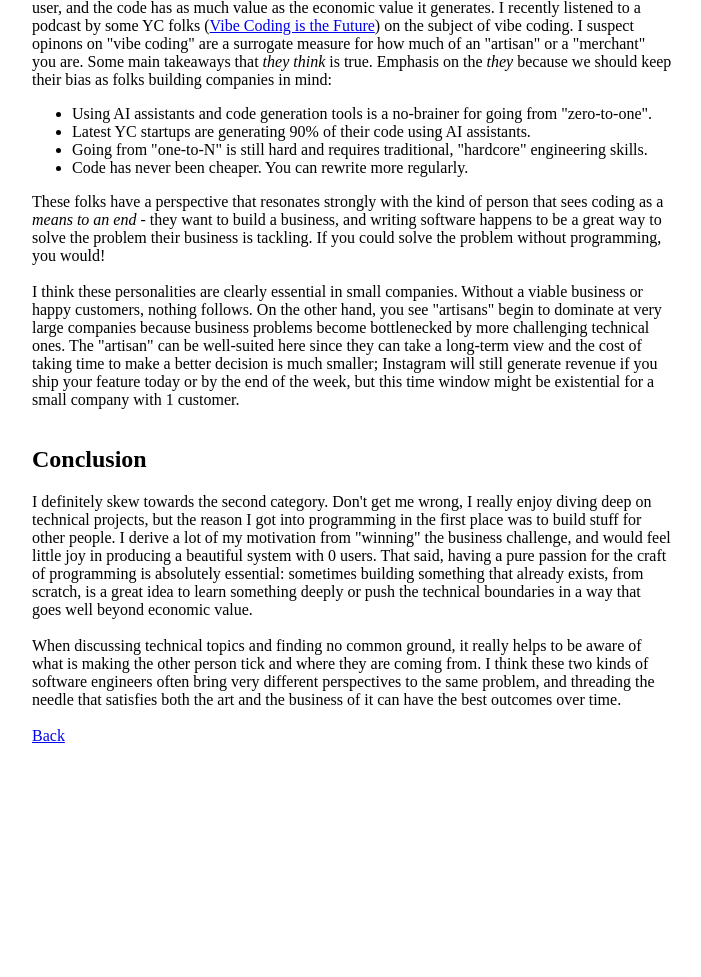
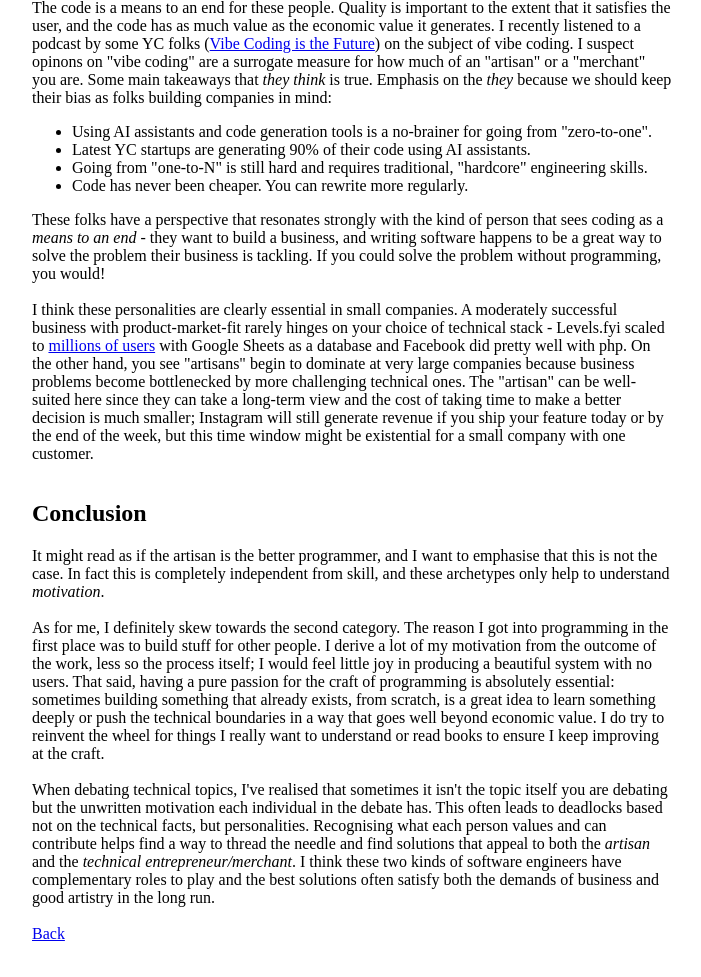
Before and after one commit to adityagoel4512/adityagoel4512.github.io, a plain HTML site: page essays/twoarchetypes.html in a window 1280 px wide. Shown: the part 703-1680 px from the top of the page, without its empty margins (288-989 px from the left). Before the commit the page ends 1504 px from the top, so only its background shows below. Drawn offline with Linux system fonts and the light colour scheme.

Commit message:
Two archetypes

```diff
--- a/essays/twoarchetypes.html
+++ b/essays/twoarchetypes.html
@@ -4,7 +4,7 @@
 <body style="max-width: 40rem; margin: 40px auto; padding: 1rem;">
     <h1>The two kinds of software engineer</h1>
 
-    I've realized that there are two rough clusters of engineers I've encountered, and understanding this it important to rationalize <i>why</i> different people are receptive to different kinds of arguments and what makes them tick.
+    I've realized that there are two rough clusters of engineers I've encountered. Understanding these archetypes helps rationalize <i>why</i> people make decisions in the way they do, and what makes them tick.
 
     <h2>The artisan</h2>
     To this engineer, the code they write is itself the end, not a means to some other outcome.
@@ -18,7 +18,8 @@
     In smaller startups where shipping fast and focussing on your user is essential to survive, I suspect it might be a challenge for the artisan, unless there is consensus on what is "good".
     The unfortunate thing about having lots of people with intense opinions, strongly held is that if the opinions are incompatible then nothing gets done.
     <br/><br/>
-    In a startup where you quickly want to ship and having the "incorrect answer" is worse than "doing nothing", this is untenable. You need pragmatic "merchants" who aren't afraid to break a few things to reach an outcome and for whom a right or wrong decision is not a binary outcome.
+    In a startup you want to ship quickly and having the "incorrect answer" and adapting is infinitely better than "doing nothing", and the strategy of the artisan can sometimes be untenable.
+    You need pragmatic "merchants" who aren't afraid to break a few things to reach an outcome and for whom decisions don't have binary "good" or "bad" outcomes.
 
     <h2>The merchant/technical entrepreneur</h2>
 
@@ -39,18 +40,23 @@
     If you could solve the problem without programming, you would!
 
     <br/><br/>
-    I think these personalities are clearly essential in small companies. Without a viable business or happy customers, nothing follows.
+    I think these personalities are clearly essential in small companies. A moderately successful business with product-market-fit rarely hinges on your choice of technical stack - Levels.fyi scaled to <a href="https://www.levels.fyi/blog/scaling-to-millions-with-google-sheets.html">millions of users</a> with Google Sheets as a database and Facebook did pretty well with php.
     On the other hand, you see "artisans" begin to dominate at very large companies because business problems become bottlenecked by more challenging technical ones.
-    The "artisan" can be well-suited here since they can take a long-term view and the cost of taking time to make a better decision is much smaller; Instagram will still generate revenue if you ship your feature today or by the end of the week, but this time window might be existential for a small company with 1 customer.
+    The "artisan" can be well-suited here since they can take a long-term view and the cost of taking time to make a better decision is much smaller; Instagram will still generate revenue if you ship your feature today or by the end of the week, but this time window might be existential for a small company with one customer.
 
     <br/><br/>
 
     <h2>Conclusion</h2>
-    I definitely skew towards the second category. Don't get me wrong, I really enjoy diving deep on technical projects, but the reason I got into programming in the first place was to build stuff for other people.
-    I derive a lot of my motivation from "winning" the business challenge, and would feel little joy in producing a beautiful system with 0 users. That said, having a pure passion for the craft of programming is absolutely essential: sometimes building something that already exists, from scratch, is a great idea to learn something deeply or push the technical boundaries in a way that goes well beyond economic value.
+    It might read as if the artisan is the better programmer, and I want to emphasise that this is not the case. In fact this is completely independent from skill, and these archetypes only help to understand <i>motivation</i>.
+    <br/><br/>
+    As for me, I definitely skew towards the second category. The reason I got into programming in the first place was to build stuff for other people.
+    I derive a lot of my motivation from the outcome of the work, less so the process itself; I would feel little joy in producing a beautiful system with no users. That said, having a pure passion for the craft of programming is absolutely essential: sometimes building something that already exists, from scratch, is a great idea to learn something deeply or push the technical boundaries in a way that goes well beyond economic value. I do try to reinvent the wheel for things I really want to understand or read books to ensure I keep improving at the craft.
 
     <br/><br/>
-    When discussing technical topics and finding no common ground, it really helps to be aware of what is making the other person tick and where they are coming from. I think these two kinds of software engineers often bring very different perspectives to the same problem, and threading the needle that satisfies both the art and the business of it can have the best outcomes over time.
+    When debating technical topics, I've realised that sometimes it isn't the topic itself you are debating but the unwritten motivation each individual in the debate has.
+    This often leads to deadlocks based not on the technical facts, but personalities.
+    Recognising what each person values and can contribute helps find a way to thread the needle and find solutions that appeal to both the <i>artisan</i> and the <i>technical entrepreneur/merchant</i>.
+    I think these two kinds of software engineers have complementary roles to play and the best solutions often satisfy both the demands of business and good artistry in the long run.
     <br/><br/>
     <a href="../index.html">Back</a>
 </body>
```
